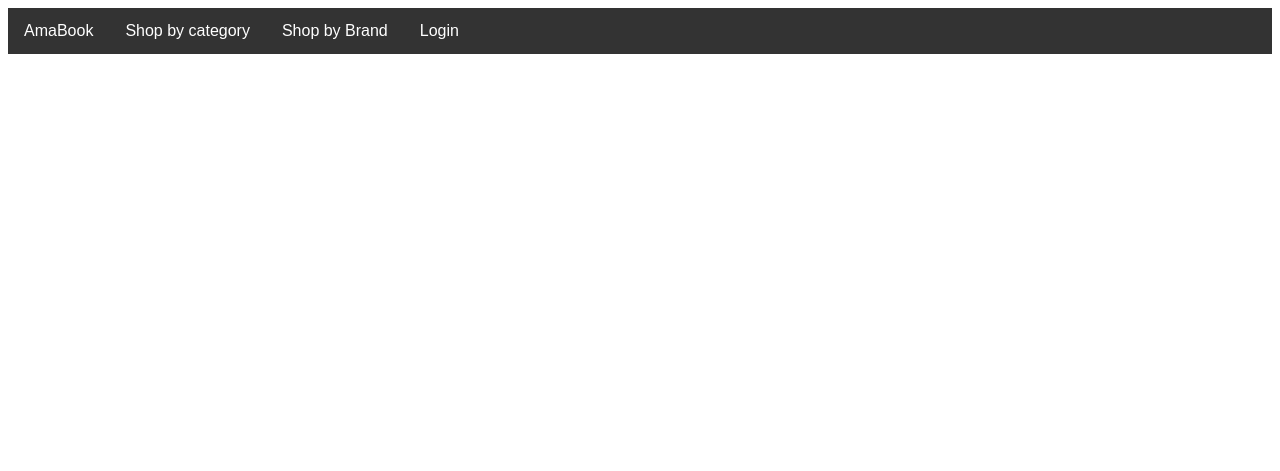
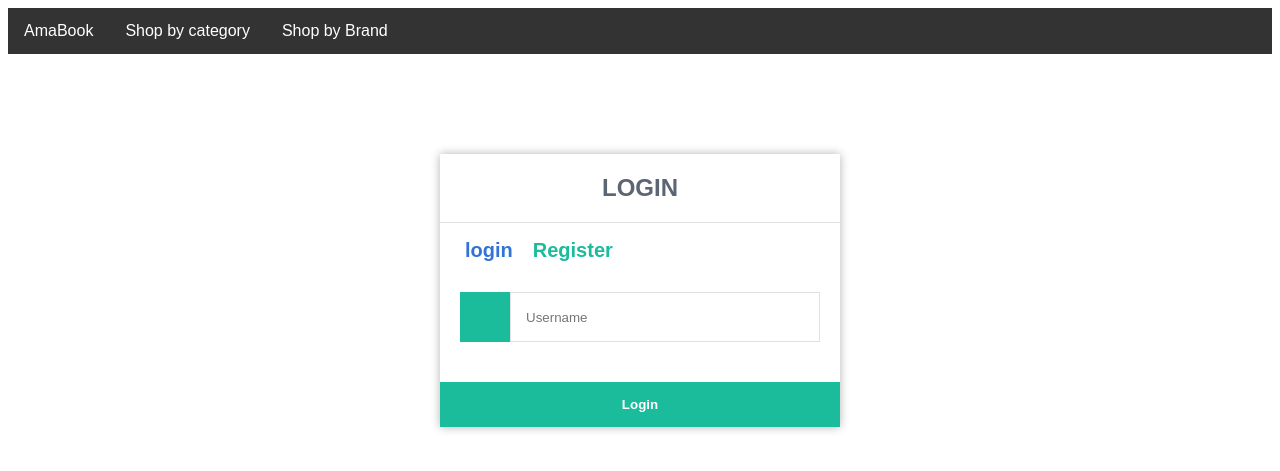
Before and after one commit to Apacher122/DB-Project-1, a Flask app: page / in a window 1280 px wide. Shown: the top 471 px of the page. Run offline with Flask 2, Linux system fonts and the light colour scheme; parts of the project's set-up code (start-up, migrations or seed data) failed here and were passed over; some libraries are stand-ins or nearby versions.

Commit message:
Created working login and registration system

```diff
--- a/webserver/server.py
+++ b/webserver/server.py
@@ -9,16 +9,20 @@ A debugger such as "pdb" may be helpful for debugging.
 Read about it online.
 """
 import os
+import psycopg2
+import random
+import string
+import re
 from collections import defaultdict
 from typing import DefaultDict
   # accessible as a variable in index.html:
 from sqlalchemy import *
 from sqlalchemy.pool import NullPool
-from flask import Flask, request, render_template, g, redirect, Response
+from flask import Flask, session, url_for, request, render_template, g, redirect, Response
 
 tmpl_dir = os.path.join(os.path.dirname(os.path.abspath(__file__)), 'templates')
 app = Flask(__name__, template_folder=tmpl_dir)
-
+app.secret_key='secret'
 
 #
 # The following is a dummy URI that does not connect to a valid database. You will need to modify it to connect to your Part 2 database in order to use the data.
@@ -108,6 +112,7 @@ def index():
   print(request.args)
 
 
+
   #
   # example of a database query
   #
@@ -173,6 +178,100 @@ def index():
 #  return render_template("another.html",**context)
 
 
+# Login functionality
+@app.route('/login', methods=['GET','POST'])
+def login():
+  msg = ''
+  if request.method == 'POST' and 'username' in request.form:
+        # Create variables for easy access
+        username = request.form['username']
+        cursor = g.conn.execute("SELECT * FROM users WHERE username = (%s)", username)
+        account = cursor.fetchone()
+
+        if account:
+          session['loggedin'] = True
+          session['user_id'] = account['user_id']
+          session['username'] = account['username']
+          return redirect(url_for('home'))
+        else:
+          msg = 'Incorrect username'
+  return render_template('index.html', msg=msg)
+
+@app.route('/logout')
+def logout():
+  session.pop('loggedin', None)
+  session.pop('user_id', None)
+  session.pop('username', None)
+  return redirect(url_for('login'))
+
+@app.route('/register', methods=['GET','POST'])
+def register():
+  # Output message if something goes wrong...
+    msg = ''
+    # Check if "username", "password" and "email" POST requests exist (user submitted form)
+    if request.method == 'POST' and 'name' in request.form and 'username' in request.form and 'email' in request.form:
+      # Create variables for easy access
+      name = request.form['name']
+      username = request.form['username']
+      email = request.form['email']
+      print("test")
+        # Check if account exists using MySQL
+      cursor = g.conn.execute("SELECT * FROM users WHERE username = (%s)", username)
+      account = cursor.fetchone()
+      # If account exists show error and validation checks
+      if account:
+          msg = 'Account already exists!'
+      elif not re.match(r'[^@]+@[^@]+\.[^@]+', email):
+          msg = 'Invalid email address!'
+      elif not re.match(r'[A-Za-z0-9]+', username):
+          msg = 'Username must contain only characters and numbers!'
+      elif not username or not email or not name:
+          msg = 'Please fill out the form!'
+      else:
+          # Account doesnt exists and the form data is valid, now insert new account into accounts table
+          id = ''
+          while True:
+            id = ''.join(random.choices(string.ascii_uppercase + string.digits, k = 7))
+            temp = g.conn.execute("SELECT user_id FROM users where user_id = (%s)", id)
+            exists = temp.fetchone()
+            if not exists:
+              break
+
+          cursor = g.conn.execute("INSERT INTO users VALUES (%s, %s, %s, %s)", (id, username, email, name))
+          msg = 'You have successfully registered!'
+    elif request.method == 'POST':
+        # Form is empty... (no POST data)
+        msg = 'Please fill out the form!'
+    # Show registration form with message (if any)
+    return render_template('register.html', msg=msg)
+
+# Home page
+@app.route('/home')
+def home():
+  # Check if user is loggedin
+    if 'loggedin' in session:
+        # User is loggedin show them the home page
+        return render_template('home.html', username=session['username'])
+    # User is not loggedin redirect to login page
+    return redirect(url_for('login'))
+
+# Profile page
+@app.route('/profile')
+def profile():
+# Check if user is loggedin
+    if 'loggedin' in session:
+        # We need all the account info for the user so we can display it on the profile page
+        cursor = g.conn.execute("SELECT * FROM users WHERE user_id = (%s)", session['user_id'])
+        account = cursor.fetchone()
+        cursor1 = g.conn.execute("SELECT * FROM lives_at WHERE user_id = (%s)", session['user_id'])
+        livesAt = cursor1.fetchone()
+        cursor2 = g.conn.execute("SELECT * FROM addresses WHERE street_1 = (%s)", livesAt['street_1'])
+        address = cursor2.fetchone()
+        # Show the profile page with account info
+        return render_template('profile.html', account=account, address=address)
+    # User is not loggedin redirect to login page
+    return redirect(url_for('login'))
+
 # Shop by category page
 @app.route('/category', methods=['POST'])
 def category():
@@ -194,7 +293,6 @@ def category():
   for i,j,k in zip(product_numbers, categories, descriptions):
     my_dict2[i][j] = k
 
-  my_dict = dict(zip(product_numbers, categories))
   context = {'my_dict2':my_dict2, 'category':category}
   return render_template("products.html", **context)
 
@@ -243,10 +341,7 @@ def item():
   context = dict(data=names)
   return render_template("item.html", **context)
 
-@app.route('/login')
-def login():
-    abort(401)
-    this_is_never_executed()
+
 
 
 if __name__ == "__main__":
--- a/webserver/static/css/main.css
+++ b/webserver/static/css/main.css
@@ -167,8 +167,7 @@ display: block;
 }
 .prod-img img {
   display: block;
-  width: 100%;
-  height: auto;
+  width: 100%;.nav
 
 }
 .prod-text {
@@ -242,3 +241,72 @@ display: block;
   color: white;
   font-size: 30px;
 }
+
+.login, .register {
+  width: 400px;
+  background-color: #ffffff;
+  box-shadow: 0 0 9px 0 rgba(0, 0, 0, 0.3);
+  margin: 100px auto;
+}
+.login h1, .register h1 {
+  text-align: center;
+  color: #5b6574;
+  font-size: 24px;
+  padding: 20px 0 20px 0;
+  border-bottom: 1px solid #dee0e4;
+}
+.login .link, .register .link {
+  display: flex;
+  padding: 0 15px;
+}
+.login .link a, .register .link a {
+  color: #1abc9c;
+  text-decoration: none;
+  display: inline-flex;
+  padding: 0 10px 10px 10px;
+  font-weight: bold;
+}
+.login .link a:hover, .register .link a:hover {
+  color: #9da3ac;
+}
+.login .link a.active, .register .link a.active {
+  border-bottom: 3px solid ##1abc9c;
+  color: #3274d6;
+}
+.login form, .register form {
+  display: flex;
+  flex-wrap: wrap;
+  justify-content: center;
+  padding-top: 20px;
+}
+.login form label, .register form label {
+  display: flex;
+  justify-content: center;
+  align-items: center;
+  width: 50px;
+  height: 50px;
+  background-color: #1abc9c;
+  color: #ffffff;
+}
+.login form input[type="password"], .login form input[type="text"], .login form input[type="email"], .register form input[type="password"], .register form input[type="text"], .register form input[type="email"] {
+  width: 310px;
+  height: 50px;
+  border: 1px solid #dee0e4;
+  margin-bottom: 20px;
+  padding: 0 15px;
+}
+.login form input[type="submit"], .register form input[type="submit"] {
+  width: 100%;
+  padding: 15px;
+  margin-top: 20px;
+  background-color: #1abc9c;
+  border: 0;
+  cursor: pointer;
+  font-weight: bold;
+  color: #ffffff;
+  transition: background-color 0.2s;
+}
+.login form input[type="submit"]:hover, .register form input[type="submit"]:hover {
+  background-color: #1abc9c;
+  transition: background-color 0.2s;
+}
--- a/webserver/templates/index.html
+++ b/webserver/templates/index.html
@@ -1,7 +1,21 @@
 {% extends 'layout.html' %}
 
 {% block content %}
-
+<div class="login">
+  <h1>LOGIN</h1>
+  <div class="link">
+    <a href="{{ url_for('login') }}" class="active">login</a>
+    <a href="{{ url_for('register') }}">Register</a>
+  </div>
+  <form action="{{ url_for('login') }}" method="post">
+    <label for="username">
+      <i class="fas fa-user"></i>
+    </label>
+    <input type="text" name="username" placeholder="Username" id="username" required>
+    <div class="msg">{{ msg }}</div>
+    <input type="submit" value="Login">
+  </form>
+</div>
 {% endblock %}
 <label for="brand">Shop by brand:</label>
 
--- a/webserver/templates/layout.html
+++ b/webserver/templates/layout.html
@@ -9,8 +9,11 @@
 
 <div class="navbar">
     <div class="container">
-      <a href="/">Ama<span>Book</span></a>
-
+      {% if session['loggedin'] == True %}
+        <a href="{{ url_for('home') }}"><i class="fas fa-home"></i>Ama<span>Book</span></a>
+      {% else %}
+        <a href="/">Ama<span>Book</span></a>
+      {% endif %}
       <nav>
           <div class="dropdown">
             <button class="dropbtn">Shop by category
@@ -63,8 +66,13 @@
               }
             })
           </script>
+          {% if session['loggedin'] == True %}
+          <div class="loggedin">
+            <a href="{{ url_for('profile') }}"><i class="fas fa-user-circle"></i>Profile</a>
+            <a href="{{ url_for('logout') }}"><i class="fas fa-sign-out-alt"></i>Logout</a>
+          </div>
+          {% endif %}
       </nav>
-      <a href="#">Login</a>
     </div>
 </div>
     <body>
```
Also changed, not shown: webserver/templates/home.html (added, +8 -0 lines), webserver/templates/profile.html (added, +32 -0 lines), webserver/templates/register.html (added, +27 -0 lines).
